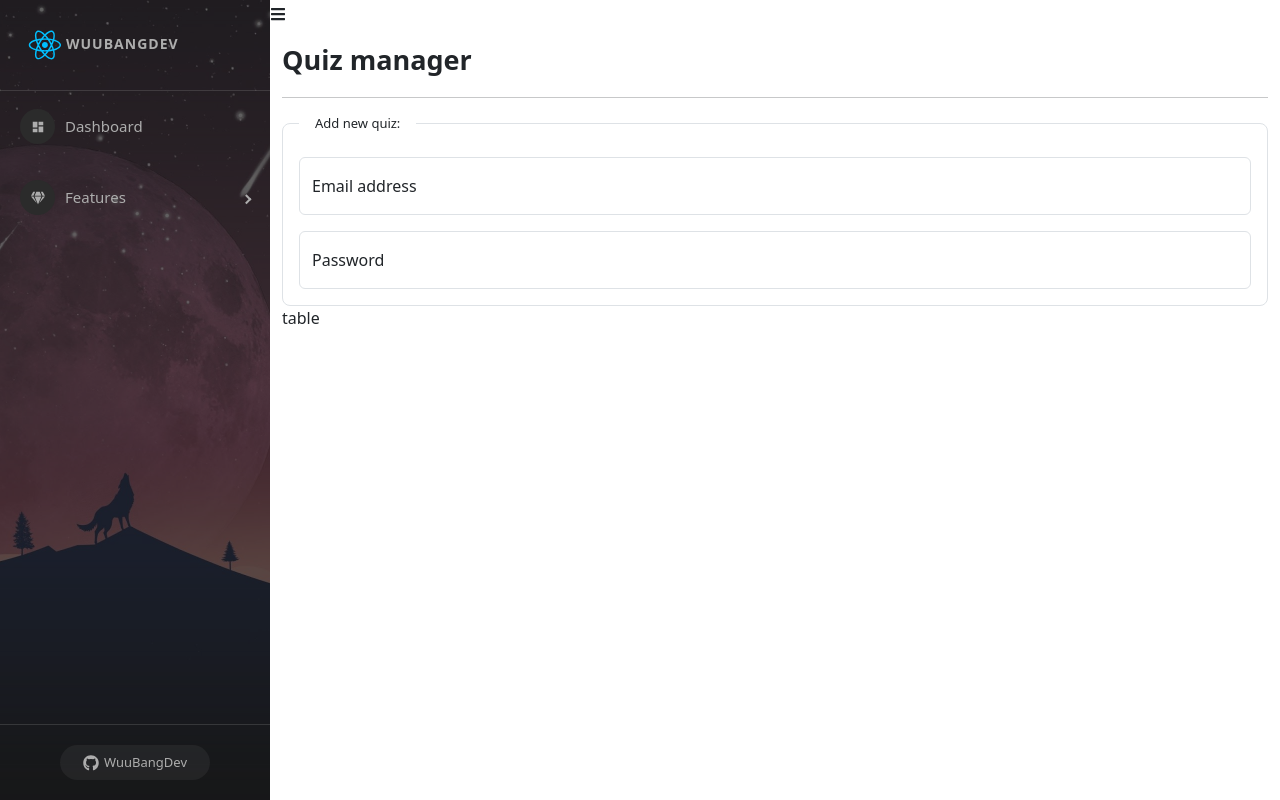
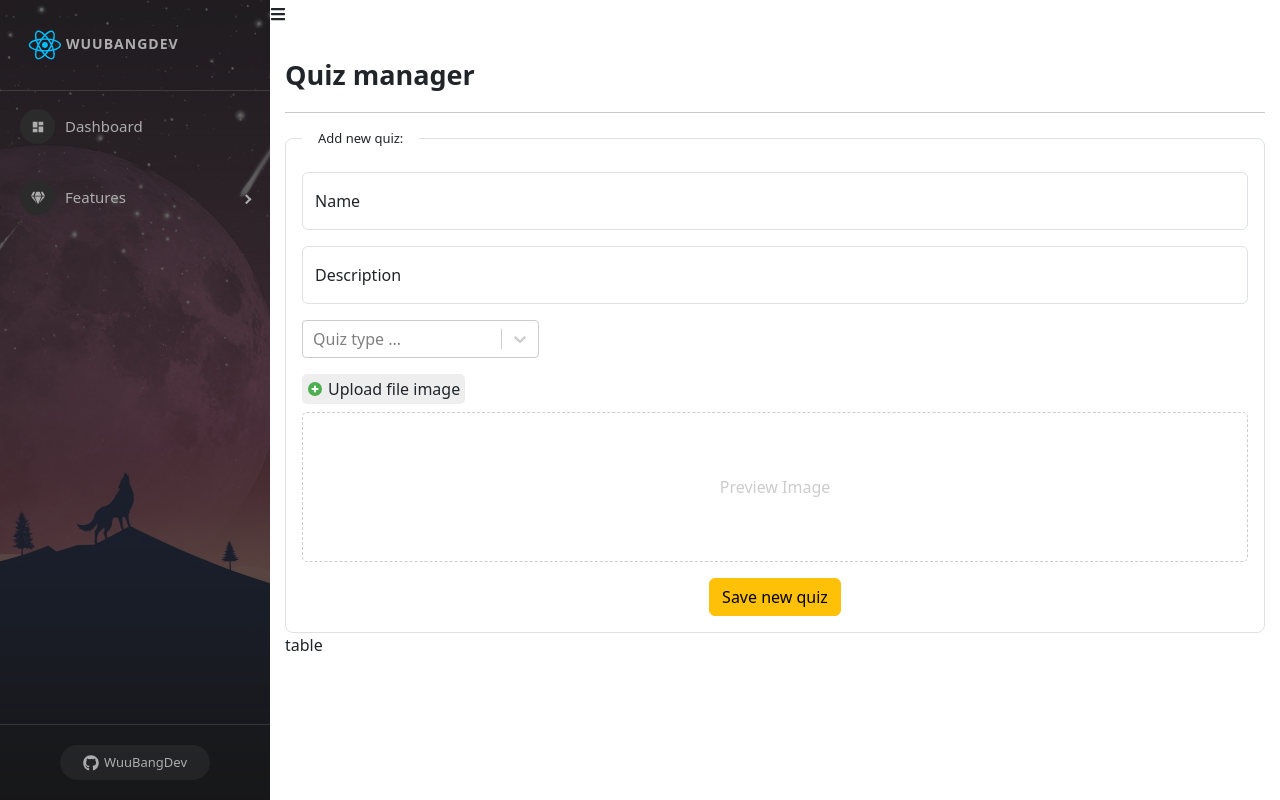
Before and after one commit to wuubangdev/demo-reacts-app, a React (Create React App) app: page /admins/manage-quizzes in a window 1280 px wide. Built offline with nearby package versions, Linux system fonts and the light colour scheme.

Commit message:
quiz manager finish

```diff
--- a/package.json
+++ b/package.json
@@ -19,6 +19,7 @@
     "react-redux": "8.0.1",
     "react-router-dom": "^6.22.3",
     "react-scripts": "5.0.1",
+    "react-select": "^5.8.0",
     "react-toastify": "9.0.7",
     "redux": "4.2.0",
     "redux-devtools-extension": "2.13.9",
--- a/src/components/Admin/content/Quiz/QuizManager.js
+++ b/src/components/Admin/content/Quiz/QuizManager.js
@@ -1,8 +1,44 @@
 
+import { FcPlus } from 'react-icons/fc';
 import './QuizManager.scss';
+import { useState } from 'react';
+import Select from 'react-select';
+import { postSubmitCreateQuiz } from '../../../../services/apiServices';
+import { toast } from 'react-toastify';
+const options = [
+    { value: 'EASY', label: 'EASY' },
+    { value: 'MEDIUM', label: 'MEDIUM' },
+    { value: 'HARD', label: 'HARD' }
+]
+
 const QuizManager = (props) => {
+    const [previewImage, setPreviewImage] = useState('');
+    const [name, setName] = useState('');
+    const [description, setDescription] = useState('');
+    const [type, setType] = useState('EASY');
+    const [image, setImage] = useState(null);
+
+    const handleUploadImage = (e) => {
+        if (e.target && e.target.files && e.target.files[0]) {
+            setPreviewImage(URL.createObjectURL(e.target.files[0]));
+            setImage(e.target.files[0]);
+        }
+    }
+    const handleSubmitCreateQuiz = async () => {
+        if (!name || !description) {
+            toast.error('Name or description is invalid!!')
+            return;
+        }
+        let res = await postSubmitCreateQuiz(description, name, type, image);
+        if (res && res.EC === 0) {
+            toast.success(res.EM);
+        }
+        if (res && res.EC != 0) {
+            toast.error(res.EM);
+        }
+    }
     return (
-        <div className='quiz-container container'>
+        <div className='quiz-container'>
             <div className="title">
                 Quiz manager
             </div>
@@ -10,13 +46,51 @@ const QuizManager = (props) => {
             <div className="add-new">
                 <fieldset className="border rounded-3 p-3">
                     <legend className="float-none w-auto px-3">Add new quiz:</legend>
-                    <div class="form-floating mb-3">
-                        <input type="email" class="form-control" id="floatingInput" placeholder="name@example.com" />
-                        <label for="floatingInput">Email address</label>
+                    <div className="form-floating mb-3">
+                        <input
+                            type="text"
+                            className="form-control"
+                            value={name}
+                            onChange={(e) => setName(e.target.value)}
+                            placeholder=""
+                        />
+                        <label>Name</label>
                     </div>
-                    <div class="form-floating">
-                        <input type="password" class="form-control" id="floatingPassword" placeholder="Password" />
-                        <label for="floatingPassword">Password</label>
+                    <div className="form-floating">
+                        <input
+                            type="text"
+                            className="form-control"
+                            value={description}
+                            onChange={(e) => setDescription(e.target.value)}
+                            placeholder=""
+                        />
+                        <label >Description</label>
+                    </div>
+                    <div className="col-md-3 mt-3">
+                        <Select
+                            options={options}
+                            placeholder='Quiz type ...'
+                            defaultValue={type}
+                            onChange={setType}
+                        />
+                    </div>
+                    <div className="col-md-12 mt-3">
+                        <label className="form-label label-upload" htmlFor='inputImage'><FcPlus />Upload file image</label>
+                        <input
+                            type="file"
+                            id='inputImage'
+                            onChange={e => handleUploadImage(e)}
+                            hidden />
+                    </div>
+                    <div className="col-md-12 img-preview">
+                        {previewImage ?
+                            <img src={previewImage} alt='' />
+                            : <span>Preview Image</span>
+                        }
+
+                    </div>
+                    <div className="col-md-12 mt-3 d-flex justify-content-center">
+                        <button className='btn btn-warning' onClick={() => handleSubmitCreateQuiz()}>Save new quiz</button>
                     </div>
                 </fieldset>
             </div>
--- a/src/components/Admin/content/Quiz/QuizManager.scss
+++ b/src/components/Admin/content/Quiz/QuizManager.scss
@@ -1,4 +1,6 @@
 .quiz-container {
+    padding: 15px;
+
     .title {
         font-size: 27px;
         font-weight: 600;
@@ -9,6 +11,37 @@
             font-size: 13px;
         }
 
+        .img-preview {
+            border: 1px dashed #ccc;
+            border-radius: 5px;
+            height: 150px;
+            display: flex;
+            justify-content: center;
+            align-items: center;
+            color: #ccc;
+
+            img {
+                max-width: 100%;
+                max-height: 100%;
+            }
+        }
+
+        .label-upload {
+            display: flex;
+            gap: 5px;
+            align-items: center;
+            border: none;
+            width: fit-content;
+            padding: 3px 5px;
+            border-radius: 5px;
+            cursor: pointer;
+            background-color: #eee;
+
+            &:hover {
+                background-color: #dcdcdc;
+            }
+        }
+
     }
 
     .list-detail {}
--- a/src/services/apiServices.js
+++ b/src/services/apiServices.js
@@ -40,6 +40,14 @@ const getQuizData = (id) => {
 const postSubmitQuiz = (data) => {
     return axios.post(`api/v1/quiz-submit`, { ...data })
 }
+const postSubmitCreateQuiz = (description, name, type, image) => {
+    const data = new FormData();
+    data.append('description', description);
+    data.append('name', name);
+    data.append('difficulty', type);
+    data.append('quizImage', image);
+    return axios.post('api/v1/quiz', data);
+}
 export {
     postCreateNewUser,
     getAllUser,
@@ -49,5 +57,6 @@ export {
     userLogin,
     getQuizByUser,
     getQuizData,
-    postSubmitQuiz
+    postSubmitQuiz,
+    postSubmitCreateQuiz,
 };
```
Also changed, not shown: 1 other file (tests, documents, lock files or other folders).
